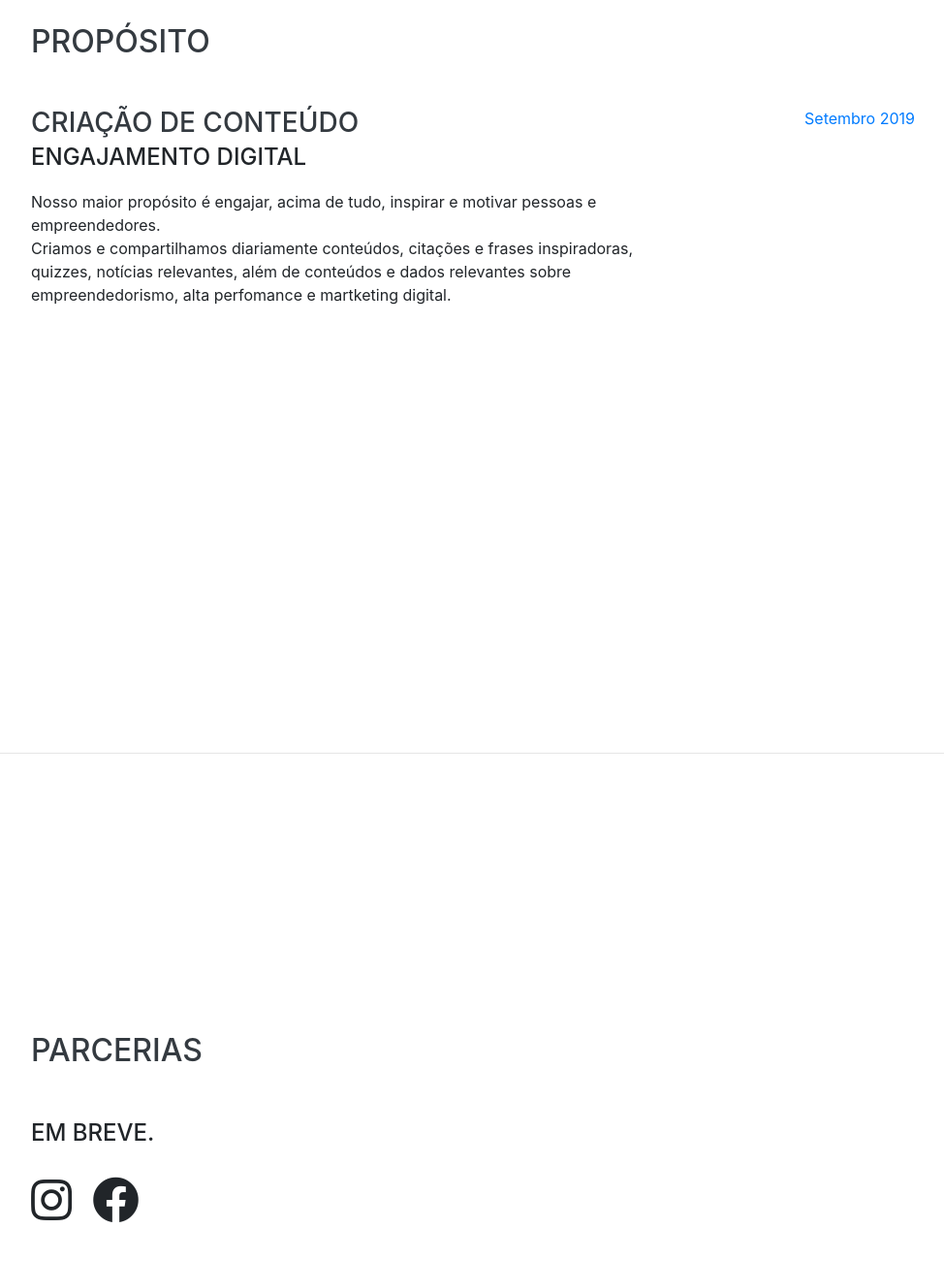
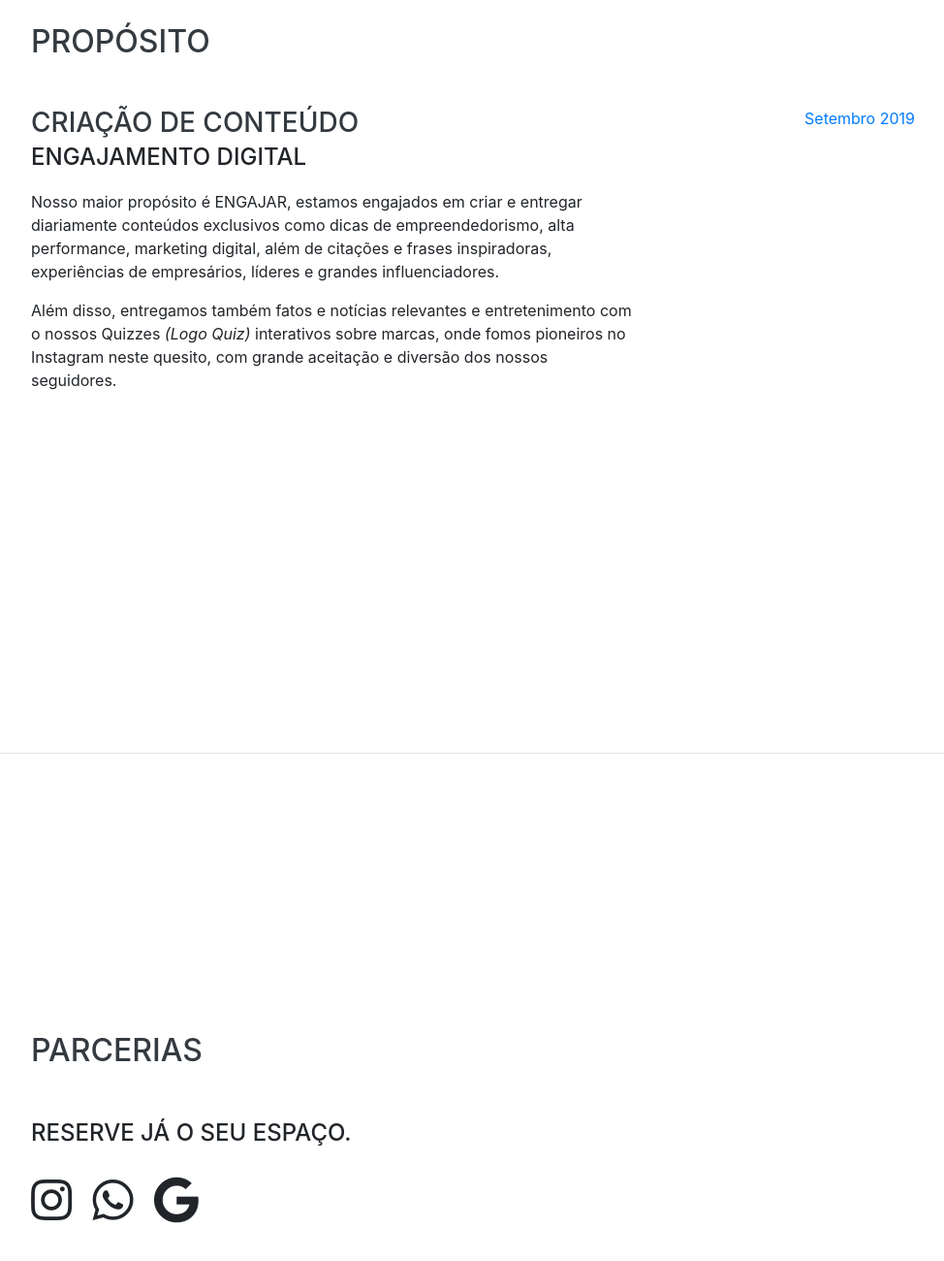
Before and after one commit to jeancarvalhosilva/engajadordigital, a website with bundled scripts: page index.html in a window 1280 px wide. Shown: the part 825-2125 px from the top of the page at 97% size, without its empty margins (288-1262 px from the left). Built offline with nearby package versions, Linux system fonts and the light colour scheme; a web font is replaced by a local one.

Commit message:
Update proposito.

```diff
--- a/index.html
+++ b/index.html
@@ -62,9 +62,7 @@
           Londrina, PR, Brasil ·
           <a href="mailto:engajadordigital@gmail.com" target="_blank">engajadordigital@gmail.com</a>
         </div>
-
         <p class="lead mb-5">💊 <b>DOSES DIÁRIAS:</b> 💬 Citações · 🚀 Motivação · 🎖️ Inspiração · 🎯 Dicas · 💡 Insights</p>
-
         <div class="social-icons">
           <a href="https://www.instagram.com/engajadordigital/" target="_blank">
             <i class="fab fa-instagram"></i>
@@ -75,10 +73,6 @@
           <a href="https://api.whatsapp.com/send?phone=5511981313834&text=&source=&data=" target="_blank">
             <i class="fab fa-whatsapp"></i>
           </a>
-          <!--<a href="#">
-            <i class="fab fa-twitter"></i>
-          </a>-->
-
         </div>
       </div>
     </section>
@@ -93,8 +87,8 @@
           <div class="resume-content">
             <h3 class="mb-0">Criação de Conteúdo</h3>
             <div class="subheading mb-3">Engajamento Digital</div>
-            <p>Nosso maior propósito é engajar, acima de tudo, inspirar e motivar pessoas e empreendedores.<br>
-               Criamos e compartilhamos diariamente conteúdos, citações e frases inspiradoras, quizzes, notícias relevantes, além de conteúdos e dados relevantes sobre empreendedorismo, alta perfomance e martketing digital.</p>
+            <p>Nosso maior propósito é ENGAJAR, estamos engajados em criar e entregar diariamente conteúdos exclusivos como dicas de empreendedorismo, alta performance, marketing digital, além de citações e frases inspiradoras, experiências de empresários, líderes e grandes influenciadores.</p>
+            <p>Além disso, entregamos também fatos e notícias relevantes e entretenimento com o nossos Quizzes <i>(Logo Quiz)</i> interativos sobre marcas, onde fomos pioneiros no Instagram neste quesito, com grande aceitação e diversão dos nossos seguidores.</p>
           </div>
           <div class="resume-date text-md-right">
             <span class="text-primary">Setembro 2019</span>
@@ -111,46 +105,18 @@
       <div class="w-100">
         <h2 class="mb-5">Parcerias</h2>
 
-        <div class="subheading mb-3">Em breve.</div>
+        <div class="subheading mb-3">Reserve já o seu espaço.</div>
         <ul class="list-inline dev-icons">
-          <!-- <li class="list-inline-item">
-            <i class="fab fa-html5"></i>
-          </li>
-          <li class="list-inline-item">
-            <i class="fab fa-css3-alt"></i>
-          </li>
-          <li class="list-inline-item">
-            <i class="fab fa-js-square"></i>
-          </li>
-          <li class="list-inline-item">
-            <i class="fab fa-angular"></i>
-          </li>
-          <li class="list-inline-item">
-            <i class="fab fa-react"></i>
-          </li>
-          <li class="list-inline-item">
-            <i class="fab fa-node-js"></i>
-          </li> -->
           <li class="list-inline-item">
             <i class="fab fa-instagram"></i>
           </li>
-          <!-- <li class="list-inline-item">
-            <i class="fab fa-less"></i>
-          </li> -->
           <li class="list-inline-item">
-            <i class="fab fa-facebook"></i>
-          </li>
-          <!-- <li class="list-inline-item">
-            <i class="fab fa-gulp"></i>
+            <i class="fab fa-whatsapp"></i>
           </li>
           <li class="list-inline-item">
-            <i class="fab fa-grunt"></i>
-          </li>
-          <li class="list-inline-item">
-            <i class="fab fa-npm"></i> -->
+            <i class="fab fa-google"></i>
           </li>
         </ul>
-
         <!-- <div class="subheading mb-3">Workflow</div>
         <ul class="fa-ul mb-0">
           <li>
```
